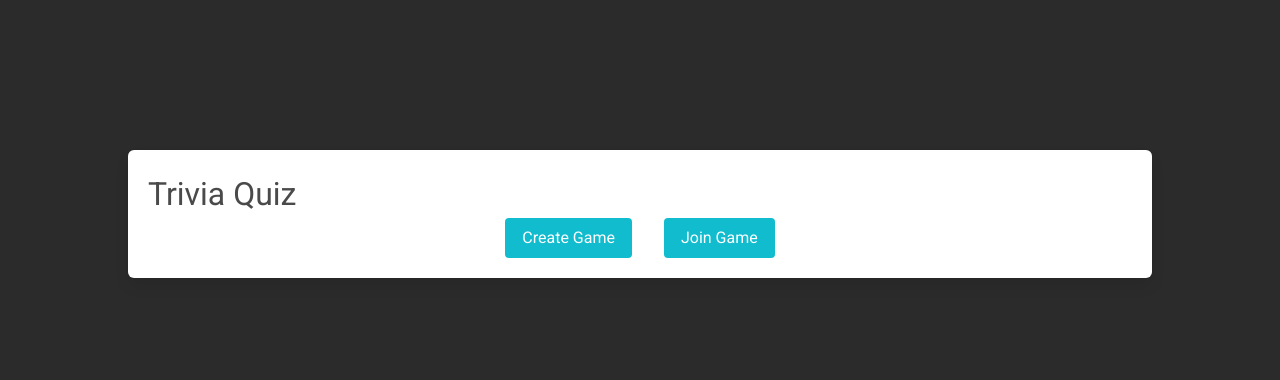
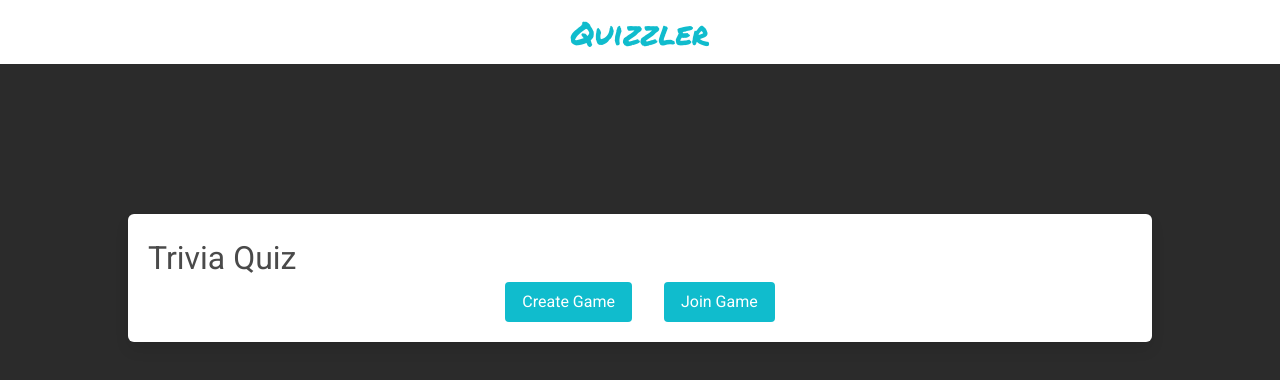
Before and after one commit to DefJunx/quiz-app-react, a React (Create React App) app: page / in a window 1280 px wide. Shown: the top 380 px of the page. Built offline with nearby package versions, Linux system fonts and the light colour scheme; no server answers.

Commit message:
feat(frontend): add logo, remove menu
- Remove useless navbar
- add logo

```diff
--- a/public/index.html
+++ b/public/index.html
@@ -7,6 +7,7 @@
     <meta name="theme-color" content="#000000" />
     <meta name="description" content="Quiz app created using create-react-app" />
     <link href="https://fonts.googleapis.com/css?family=Roboto&display=swap" rel="stylesheet" />
+    <link href="https://fonts.googleapis.com/css2?family=Permanent+Marker&display=swap" rel="stylesheet">
     <title>Quiz App</title>
   </head>
 
--- a/src/components/Header.tsx
+++ b/src/components/Header.tsx
@@ -10,18 +10,19 @@ import { History } from "history";
 const mapDispatchToProps = (dispatch: any) => ({
   resetPlayers: () => dispatch(resetPlayers()),
   resetType: () => dispatch(resetType()),
-  resetGame: () => dispatch(resetGame())
+  resetGame: () => dispatch(resetGame()),
 });
-const connector = connect(
-  undefined,
-  mapDispatchToProps
-);
+const connector = connect(undefined, mapDispatchToProps);
 type HeaderProps = ConnectedProps<typeof connector> & {
   history: History;
 };
 
-const Header: React.FC<HeaderProps> = props => {
+const Header: React.FC<HeaderProps> = (props) => {
   const goToHome = () => {
+    if (props.history.location.pathname === "/") {
+      return;
+    }
+
     socket.disconnect();
     socket.connect();
 
@@ -34,17 +35,9 @@ const Header: React.FC<HeaderProps> = props => {
   return (
     <header className="header">
       <div className="header__content">
-        <nav className="navbar">
-          <div id="navbarMenu" className="navbar-menu">
-            <div className="navbar-start">
-              <div className="navbar-item">
-                <button type="button" className="button is-text" onClick={goToHome}>
-                  Home
-                </button>
-              </div>
-            </div>
-          </div>
-        </nav>
+        <div className="logo" onClick={goToHome}>
+          Quizzler
+        </div>
       </div>
     </header>
   );
--- a/src/routers/AppRouter.tsx
+++ b/src/routers/AppRouter.tsx
@@ -1,5 +1,5 @@
 import React from "react";
-import { Router, Switch, Route } from "react-router-dom";
+import { Router, Switch } from "react-router-dom";
 import { createBrowserHistory } from "history";
 
 import RenderWithHeader from "./RenderWithHeader";
@@ -16,7 +16,7 @@ export const history = createBrowserHistory();
 const AppRouter = () => (
   <Router history={history}>
     <Switch>
-      <Route exact path="/" component={DashboardPage} />
+      <RenderWithHeader exact path="/" history={history} component={DashboardPage} />
       <RenderWithHeader path="/create" history={history} component={CreateGamePage} />
       <RenderWithHeader path="/join" history={history} component={JoinGamePage} />
       <RenderWithHeader path="/lobby" history={history} component={LobbyPage} />
--- a/src/styles/app.scss
+++ b/src/styles/app.scss
@@ -10,7 +10,6 @@ $default-radius: 6px;
 @import "~bulma/sass/base/_all.sass";
 @import "~bulma/sass/form/_all.sass";
 
-@import "~bulma/sass/components/navbar.sass";
 @import "~bulma/sass/elements/box.sass";
 @import "~bulma/sass/elements/button.sass";
 
@@ -24,6 +23,21 @@ h1 {
 }
 h2 {
   font-size: 1.5rem;
+}
+
+.header {
+  height: 4rem;
+  background-color: white;
+  display: flex;
+  justify-content: center;
+  align-items: center;
+
+  .logo {
+    font-size: 2rem;
+    font-family: "Permanent Marker", cursive;
+    color: $primary;
+    cursor: pointer;
+  }
 }
 
 .page {
```
Also changed, not shown: src/routers/RenderWithHeader.tsx (+4 -3 lines).
